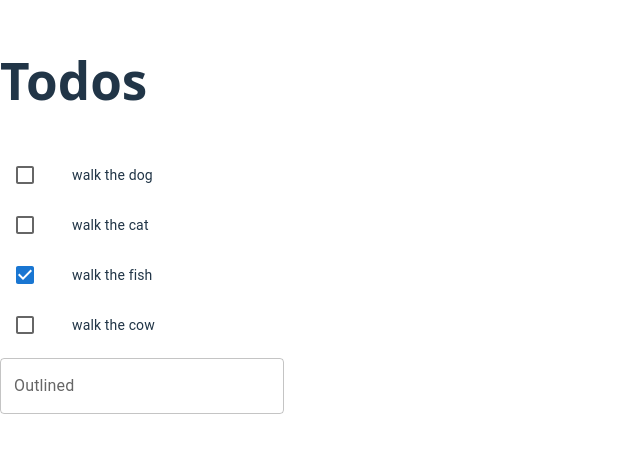
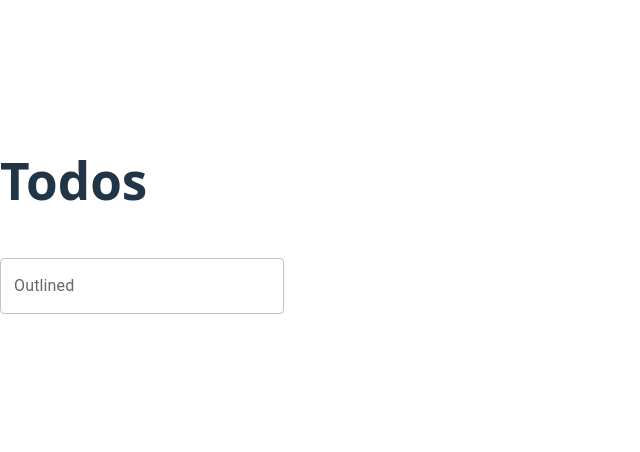
Before and after one commit to Miguelalv22/react-todos, a React (Vite) app: page / in a window 1280 px wide. Shown: the part 176-628 px from the top of the page, without its empty margins (0-640 px from the left). Built offline with nearby package versions, Linux system fonts and the light colour scheme; some icons are missing.

Commit message:
Se agrega funcion de localStorage

```diff
--- a/src/TodoList.jsx
+++ b/src/TodoList.jsx
@@ -1,17 +1,20 @@
-import { useState } from "react";
+import { useState, useEffect } from "react";
 import List from '@mui/material/List';
 import TodoItem from "./TodoItem";
 import TodoForm from "./TodoForm";
 
-const initialTodos = [
-    { id: 1, text: "walk the dog", completed: false },
-    { id: 2, text: "walk the cat", completed: false },
-    { id: 3, text: "walk the fish", completed: true },
-    { id: 4, text: "walk the cow", completed: false },
-];
+const getInitialData = () => {
+    const data = JSON.parse(localStorage.getItem("todos"));
+    if (!data) return [];
+    return data;
+}
 
 export default function TodoList() {
-    const [todos, setTodos] = useState(initialTodos);
+    const [todos, setTodos] = useState(getInitialData);
+
+    useEffect(() => {
+        localStorage.setItem("todos", JSON.stringify(todos));
+    }, [todos]);
 
     const removeTodo = (id) => {
         setTodos((prevTodos) => {
```
